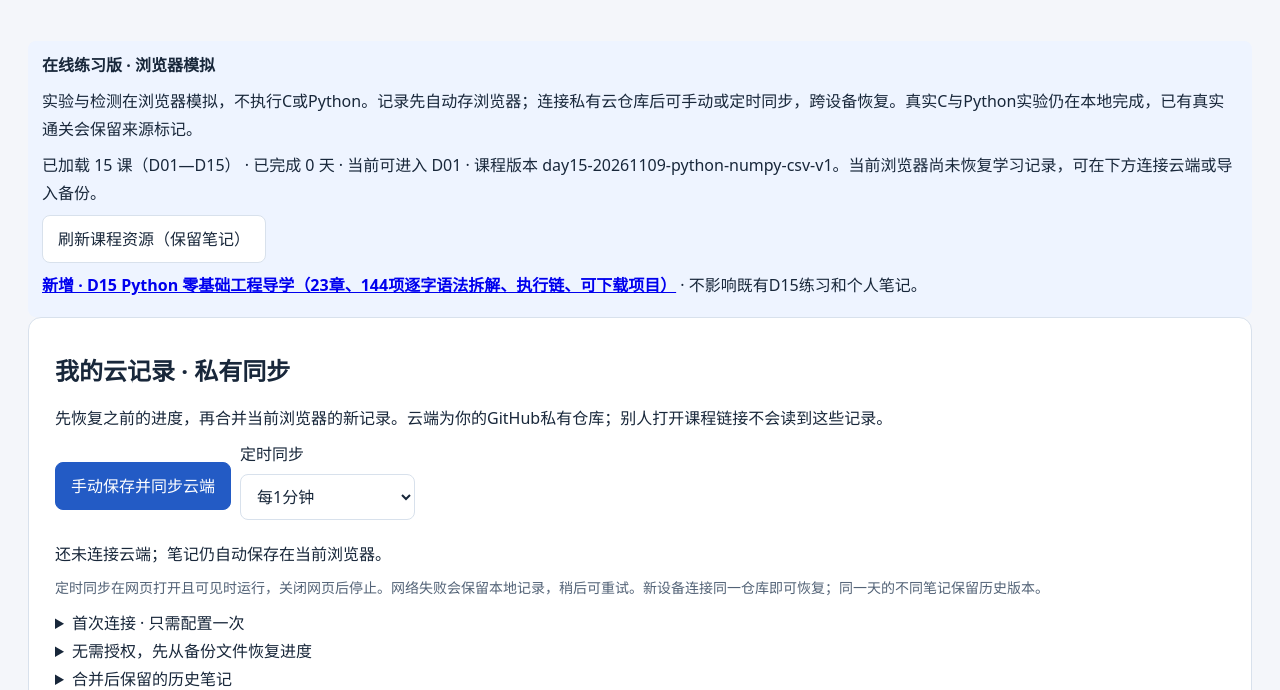
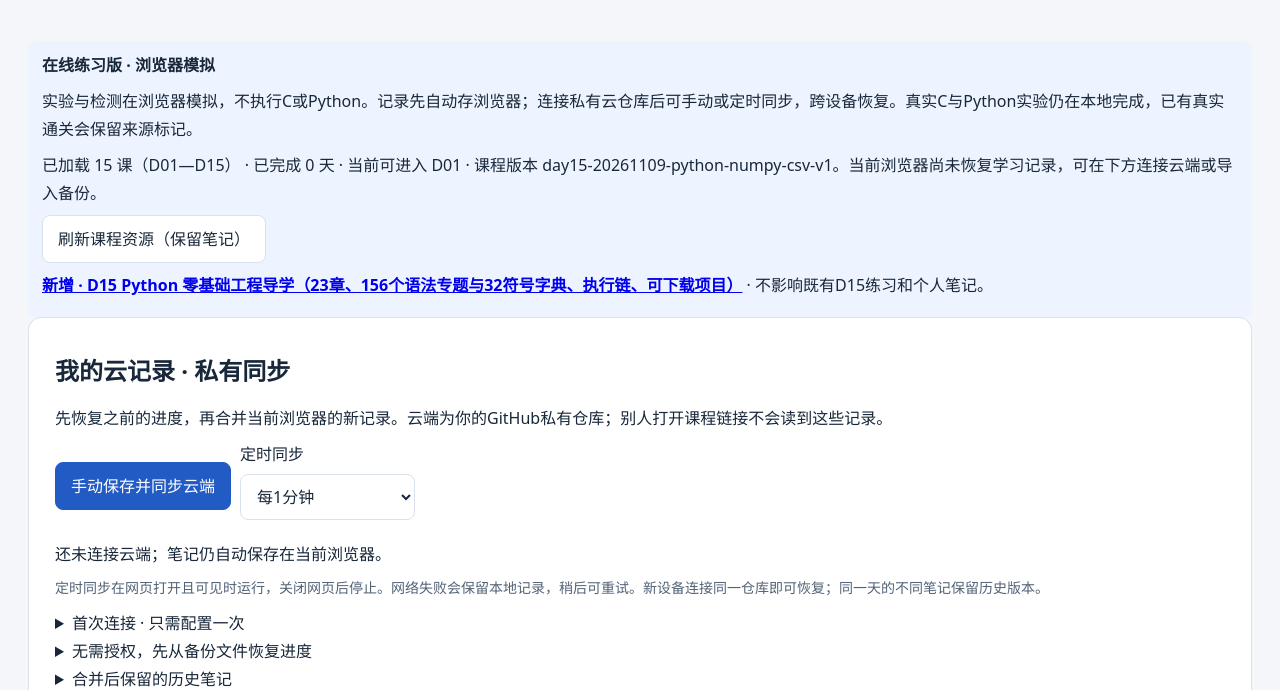
Before and after one commit to chenyifan030206-png/asw-learning-room, a plain HTML site: page index.html in a window 1280 px wide. Shown: the part 110-800 px from the top of the page. Drawn offline with Linux system fonts and the light colour scheme.

Commit message:
docs(python-v4): update page metadata and D15 entry to the integrated beginner curriculum

```diff
--- a/index.html
+++ b/index.html
@@ -2,7 +2,7 @@
 <html lang="zh-CN" data-course-version="day15-20261109-python-numpy-csv-v1">
 <head><meta charset="utf-8"><meta name="viewport" content="width=device-width,initial-scale=1"><title>智驾学习室 · 在线版</title><link rel="stylesheet" href="./style.css?v=day15-20261109-python-numpy-csv-v1"></head>
 <body><header><div><span class="eyebrow">免费在线练习 · C++ / ROS 2 / 智驾控制</span><h1>智驾学习室 · 在线版</h1></div><div id="progress" class="muted">正在读取进度…</div></header>
-<main><div class="hint" id="onlineNotice"><strong>在线练习版 · 浏览器模拟</strong><p>实验与检测在浏览器模拟，不执行C或Python。记录先自动存浏览器；连接私有云仓库后可手动或定时同步，跨设备恢复。真实C与Python实验仍在本地完成，已有真实通关会保留来源标记。</p><p id="courseStatus" role="status">正在读取课程版本与进度…</p><button id="refreshCourses">刷新课程资源（保留笔记）</button><p><a href="./python-foundation.html" target="_blank" rel="noopener noreferrer"><strong>新增 · D15 Python 零基础工程导学（23章、144项逐字语法拆解、执行链、可下载项目）</strong></a> · 不影响既有D15练习和个人笔记。</p></div><section class="panel" id="cloudPanel">
+<main><div class="hint" id="onlineNotice"><strong>在线练习版 · 浏览器模拟</strong><p>实验与检测在浏览器模拟，不执行C或Python。记录先自动存浏览器；连接私有云仓库后可手动或定时同步，跨设备恢复。真实C与Python实验仍在本地完成，已有真实通关会保留来源标记。</p><p id="courseStatus" role="status">正在读取课程版本与进度…</p><button id="refreshCourses">刷新课程资源（保留笔记）</button><p><a href="./python-foundation.html" target="_blank" rel="noopener noreferrer"><strong>新增 · D15 Python 零基础工程导学（23章、156个语法专题与32符号字典、执行链、可下载项目）</strong></a> · 不影响既有D15练习和个人笔记。</p></div><section class="panel" id="cloudPanel">
 <h2>我的云记录 · 私有同步</h2>
 <p>先恢复之前的进度，再合并当前浏览器的新记录。云端为你的GitHub私有仓库；别人打开课程链接不会读到这些记录。</p>
 <div class="row"><button id="cloudSave" class="primary">手动保存并同步云端</button><label>定时同步<select id="cloudInterval"><option value="60">每1分钟</option><option value="300">每5分钟</option><option value="600">每10分钟</option><option value="0">关闭定时，仅手动</option></select></label></div>
```
